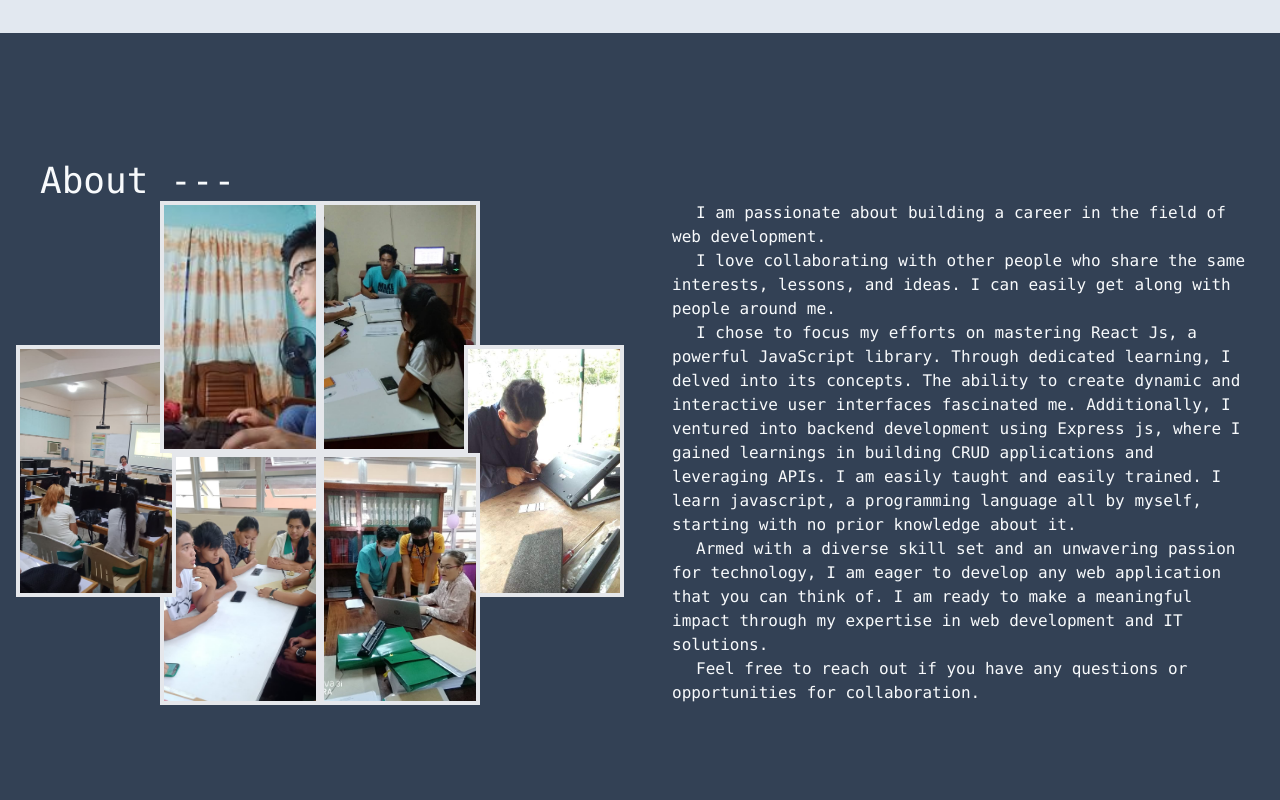
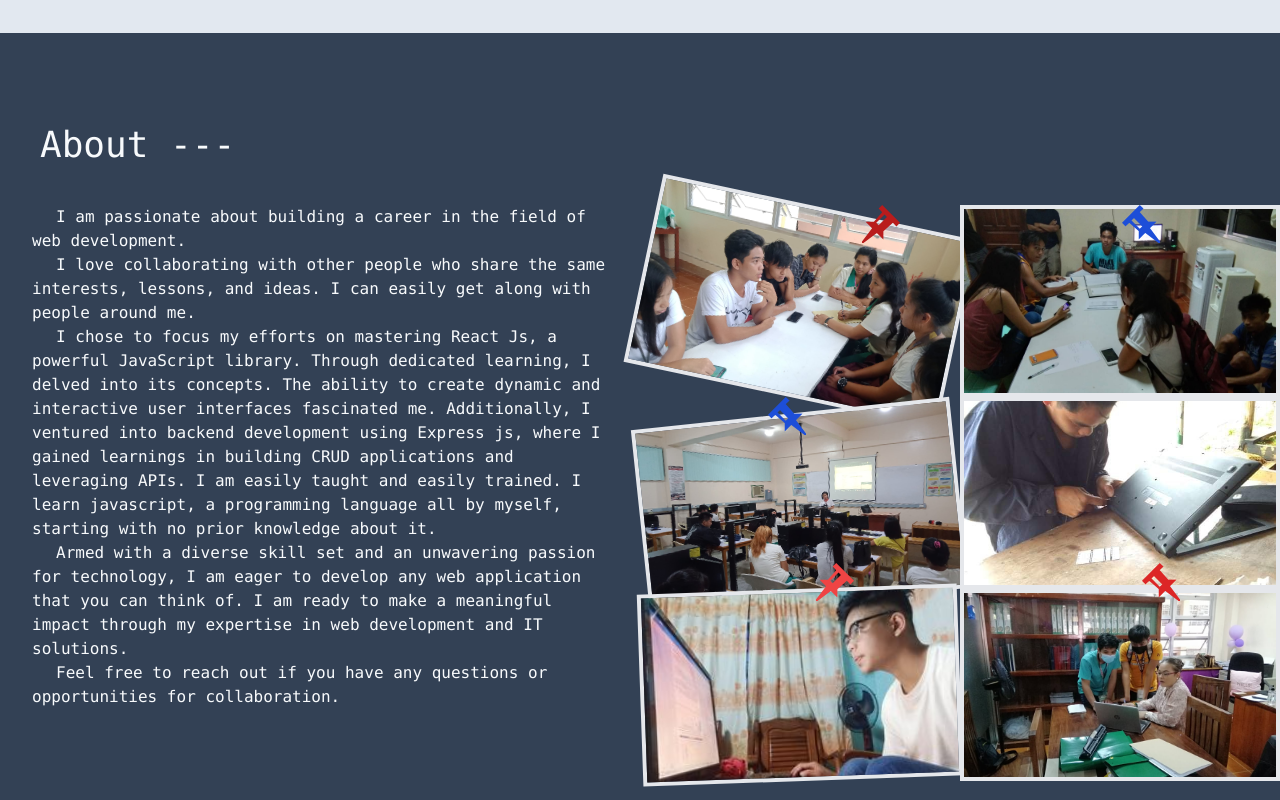
Before and after one commit to AaronAnablon/Playful-Avatar-Based-Personal-Portfolio, a Next.js app: page / in a window 1280 px wide. Shown: the part 4280-5080 px from the top of the page. Built offline with nearby package versions, Linux system fonts and the light colour scheme.

Commit message:
Redesign About section layout with animations

```diff
--- a/src/components/About.jsx
+++ b/src/components/About.jsx
@@ -1,31 +1,76 @@
 import { forwardRef } from 'react';
 import Image from 'next/image';
 import AboutText from '@/helpers/AboutText';
+import { ImPushpin } from "react-icons/im";
+import { motion } from 'framer-motion';
 
 function About({ title }, ref) {
   return (
     <div ref={ref}>
       <div className="min-h-screen flex flex-col align-center justify-center">
-        <h2 className='text-4xl ml-10 flex justify-star'>{title} ---</h2>
-        <div className='grid lg:grid-cols-2 grid-cols-1 lg:gap-0 gap-96 justify-center'>
-          <div className="grid w-full mt-32 lg:mt-0 grid-cols-2">
-            <div className="relative h-full flex">
-              <Image src={AboutText.image3} alt="Image 3" className="absolute bottom-0 right-0 h-32 w-3/5 lg:w-1/2 lg:h-1/2 object-cover border-4" />
-              <Image src={AboutText.image2} alt="Image 2" className="absolute  m-4 top-32 left-0 h-32 w-3/5 lg:w-1/2 lg:h-1/2 object-cover border-4" />
-              <Image src={AboutText.image1} alt="Image 1" className="absolute top-0 right-0 h-32 w-3/5 lg:w-1/2 lg:h-1/2 object-cover border-4" />
-            </div>
-            <div className="relative h-full flex">
-              <Image src={AboutText.image4} alt="Image 1" className="absolute  top-0 left-0 h-32 w-3/5 lg:w-1/2 lg:h-1/2 object-cover border-4" />
-              <Image src={AboutText.image5} alt="Image 2" className="absolute  m-4 top-32 right-0 h-32 w-3/5 lg:w-1/2 lg:h-1/2 object-cover border-4" />
-              <Image src={AboutText.image6} alt="Image 3" className="absolute bottom-0 left-0 h-32 w-3/5 lg:w-1/2 lg:h-1/2 object-cover border-4" />
-            </div>
-          </div>
+        <h2 className='text-4xl m-10 flex justify-start'>{title} ---</h2>
+        <div className='grid lg:grid-cols-2 grid-cols-1 lg:gap-0 justify-center'>
           <div className='indent-6 w-full px-8'>
             <p>{AboutText.p1}</p>
             <p>{AboutText.p2}</p>
             <p>{AboutText.p3}</p>
             <p>{AboutText.p4}</p>
             <p>{AboutText.p5}</p>
+          </div>
+          <div className="grid w-full grid-cols-2">
+            <motion.div
+              initial={{ opacity: 0, y: -100 }}
+              whileInView={{ opacity: 1, y: 0 }}
+              exit={{ opacity: 0, y: -100 }}
+              transition={{ delay: 1, type: 'spring' }}
+              className="relative h-full flex flex-col">
+              <motion.div
+                initial={{ opacity: 0, scale: 0.5, }}
+                whileInView={{ opacity: 1, scale: 1, top: 0, right: 60 }}
+                exit={{ opacity: 0, scale: 0.5 }}
+                transition={{ delay: 2, transition: -3, type: 'spring' }}
+                className='text-red-700 absolute top-0 z-10'><ImPushpin size={38} /></motion.div>
+              <Image src={AboutText.image3} alt="Image 3"
+                className="absolute right-0 top-0 rotate-12 h-48 w-96 object-cover border-4" />
+              <div className='text-blue-700 absolute -rotate-90 top-48 left-32 z-10'><ImPushpin size={38} /></div>
+              <Image src={AboutText.image2} alt="Image 2"
+                className="absolute left-0 top-52 -rotate-6 h-48 w-96 object-cover border-4" />
+              <Image src={AboutText.image1} alt="Image 1"
+                className="absolute bottom-0 left-0 -rotate-2 h-48 w-96 object-cover border-4" />
+              <motion.div
+                initial={{ opacity: 0, scale: 0.5, }}
+                whileInView={{ opacity: 1, scale: 1, bottom: 180, right: 60 }}
+                exit={{ opacity: 0, scale: 0.5 }}
+                transition={{ delay: 3, transition: 3, type: 'spring' }}
+                className='text-red-500 absolute rotate-6 bottom-44 left-44 z-10'>
+                <ImPushpin size={38} /></motion.div>
+            </motion.div>
+            <motion.div
+              initial={{ opacity: 0, y: 100 }}
+              whileInView={{ opacity: 1, y: 0 }}
+              exit={{ opacity: 0, y: 100 }}
+              transition={{ delay: 1, type: 'spring' }}
+              className="relative h-full flex flex-col">
+              <motion.div
+                initial={{ opacity: 0, scale: 0.5, }}
+                whileInView={{ opacity: 1, scale: 1, top: 0, right: 120, rotate: 270 }}
+                exit={{ opacity: 0, scale: 0.5 }}
+                transition={{ delay: 1, transition: 3, type: 'spring' }}
+                className='text-blue-700 absolute z-10'><ImPushpin size={38} /></motion.div>
+              <Image src={AboutText.image4} alt="Image 1"
+                className="h-48 w-96 object-cover border-4" />
+              <Image src={AboutText.image5} alt="Image 2"
+                className="h-48 w-96 object-cover border-4" />
+              <Image src={AboutText.image6} alt="Image 3"
+                className=" h-48 w-96 object-cover border-4" />
+              <motion.div
+                initial={{ opacity: 0, scale: 0.5, }}
+                whileInView={{ opacity: 1, scale: 1, bottom: 180, right: 100,rotate: 270 }}
+                exit={{ opacity: 0, scale: 0.5 }}
+                transition={{ delay: 3, transition: 3, type: 'spring' }}
+                className='text-red-600 absolute z-10'>
+                <ImPushpin size={38} /></motion.div>
+            </motion.div>
           </div>
         </div>
       </div>
```
